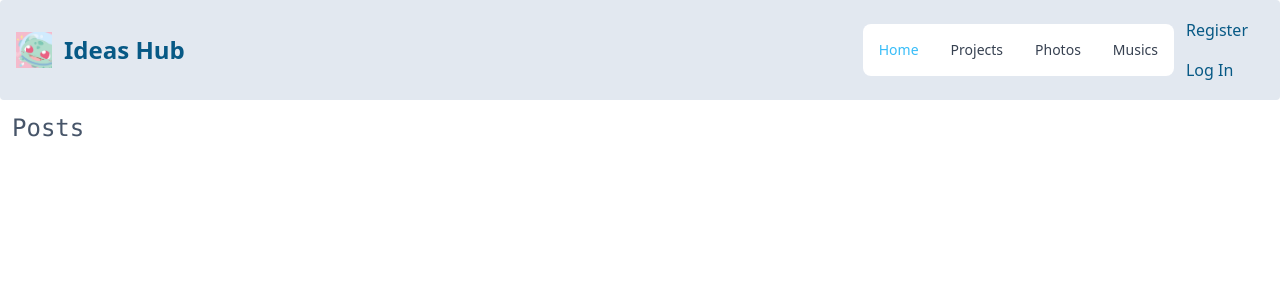
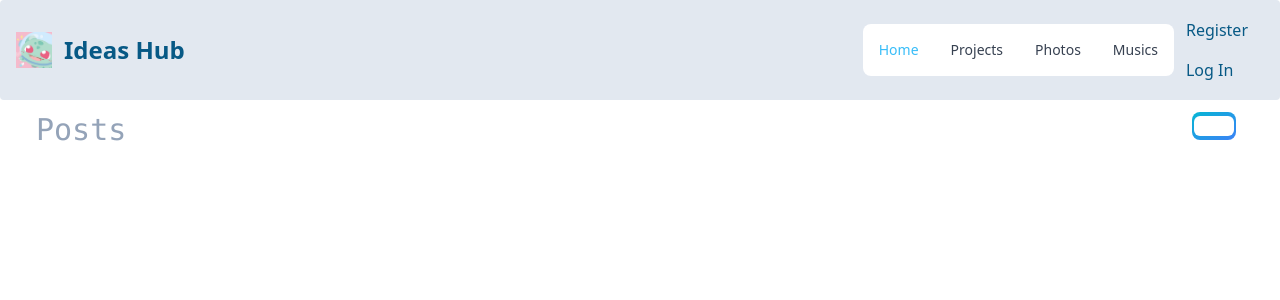
Before and after one commit to bac2qh/twilio-chatgpt, a Flask app: page / in a window 1280 px wide. Shown: the top 300 px of the page. Run offline with Flask 3, Linux system fonts and the light colour scheme; data comes from the database, SQL or seed files in the repository; data that the repository does not hold is empty.

Commit message:
index finished

```diff
--- a/flaskr/static/dist/css/output.css
+++ b/flaskr/static/dist/css/output.css
@@ -553,6 +553,10 @@ video {
   position: static;
 }
 
+.relative {
+  position: relative;
+}
+
 .m-1 {
   margin: 0.25rem;
 }
@@ -582,12 +586,32 @@ video {
   margin-top: 1rem;
 }
 
+.mr-2 {
+  margin-right: 0.5rem;
+}
+
+.ml-4 {
+  margin-left: 1rem;
+}
+
+.mr-5 {
+  margin-right: 1.25rem;
+}
+
+.mr-4 {
+  margin-right: 1rem;
+}
+
 .block {
   display: block;
 }
 
 .flex {
   display: flex;
+}
+
+.inline-flex {
+  display: inline-flex;
 }
 
 .h-6 {
@@ -614,6 +638,10 @@ video {
   align-items: center;
 }
 
+.justify-center {
+  justify-content: center;
+}
+
 .justify-between {
   justify-content: space-between;
 }
@@ -636,6 +664,10 @@ video {
 
 .rounded-lg {
   border-radius: 0.5rem;
+}
+
+.rounded-md {
+  border-radius: 0.375rem;
 }
 
 .border {
@@ -681,6 +713,25 @@ video {
   background-color: rgb(226 232 240 / var(--tw-bg-opacity));
 }
 
+.bg-white {
+  --tw-bg-opacity: 1;
+  background-color: rgb(255 255 255 / var(--tw-bg-opacity));
+}
+
+.bg-gradient-to-br {
+  background-image: linear-gradient(to bottom right, var(--tw-gradient-stops));
+}
+
+.from-cyan-500 {
+  --tw-gradient-from: #06b6d4;
+  --tw-gradient-to: rgb(6 182 212 / 0);
+  --tw-gradient-stops: var(--tw-gradient-from), var(--tw-gradient-to);
+}
+
+.to-blue-500 {
+  --tw-gradient-to: #3b82f6;
+}
+
 .p-1 {
   padding: 0.25rem;
 }
@@ -691,6 +742,18 @@ video {
 
 .p-4 {
   padding: 1rem;
+}
+
+.p-5 {
+  padding: 1.25rem;
+}
+
+.p-0 {
+  padding: 0px;
+}
+
+.p-0\.5 {
+  padding: 0.125rem;
 }
 
 .px-2 {
@@ -728,6 +791,16 @@ video {
   padding-bottom: 1rem;
 }
 
+.px-5 {
+  padding-left: 1.25rem;
+  padding-right: 1.25rem;
+}
+
+.py-3 {
+  padding-top: 0.75rem;
+  padding-bottom: 0.75rem;
+}
+
 .pl-3 {
   padding-left: 0.75rem;
 }
@@ -760,6 +833,11 @@ video {
   line-height: 1.75rem;
 }
 
+.text-3xl {
+  font-size: 1.875rem;
+  line-height: 2.25rem;
+}
+
 .font-bold {
   font-weight: 700;
 }
@@ -774,6 +852,10 @@ video {
 
 .font-semibold {
   font-weight: 600;
+}
+
+.font-medium {
+  font-weight: 500;
 }
 
 .italic {
@@ -795,6 +877,11 @@ video {
   color: rgb(7 89 133 / var(--tw-text-opacity));
 }
 
+.text-slate-400 {
+  --tw-text-opacity: 1;
+  color: rgb(148 163 184 / var(--tw-text-opacity));
+}
+
 .text-slate-600 {
   --tw-text-opacity: 1;
   color: rgb(71 85 105 / var(--tw-text-opacity));
@@ -805,10 +892,29 @@ video {
   color: rgb(255 255 255 / var(--tw-text-opacity));
 }
 
+.text-gray-900 {
+  --tw-text-opacity: 1;
+  color: rgb(17 24 39 / var(--tw-text-opacity));
+}
+
 .shadow-lg {
   --tw-shadow: 0 10px 15px -3px rgb(0 0 0 / 0.1), 0 4px 6px -4px rgb(0 0 0 / 0.1);
   --tw-shadow-colored: 0 10px 15px -3px var(--tw-shadow-color), 0 4px 6px -4px var(--tw-shadow-color);
   box-shadow: var(--tw-ring-offset-shadow, 0 0 #0000), var(--tw-ring-shadow, 0 0 #0000), var(--tw-shadow);
+}
+
+.transition-all {
+  transition-property: all;
+  transition-timing-function: cubic-bezier(0.4, 0, 0.2, 1);
+  transition-duration: 150ms;
+}
+
+.duration-75 {
+  transition-duration: 75ms;
+}
+
+.ease-in {
+  transition-timing-function: cubic-bezier(0.4, 0, 1, 1);
 }
 
 .hover\:border-blue-500:hover {
--- a/flaskr/templates/main/index.html
+++ b/flaskr/templates/main/index.html
@@ -1,19 +1,21 @@
 {% extends 'base.html' %}
 
 {% block header %}
-    <h1 class="p-3 text-2xl">{% block title %}Posts{% endblock %}</h1>
-    <button>
-        <span class="btn btn-sm btn-success">
-            {% if g.user %}
-                <a class="action" href="{{ url_for('main.create') }}">New</a>
-            {% endif %}
-        </span>
-    </button>
+    <div class="flex justify-between px-5 py-3 ml-4 mr-4">
+        <h1 class="text-3xl text-slate-400">{% block title %}Posts{% endblock %}</h1>
+        <button class="relative inline-flex items-center justify-center p-0.5 mb-2 mr-2 overflow-hidden text-sm font-medium text-gray-900 rounded-lg group bg-gradient-to-br from-cyan-500 to-blue-500 group-hover:from-cyan-500 group-hover:to-blue-500 hover:text-white dark:text-white focus:ring-4 focus:outline-none focus:ring-cyan-200 dark:focus:ring-cyan-800">
+            <span class="relative px-5 py-2.5 transition-all ease-in duration-75 bg-white dark:bg-gray-900 rounded-md group-hover:bg-opacity-0">
+                {% if g.user %}
+                    <a class="action" href="{{ url_for('main.create') }}">Create new posts</a>
+                {% endif %}
+            </span>
+        </button>
+    </div>
 {% endblock %}
 
 {% block content %}
     {% for post in posts %}
-        <div class="flex flex-col p-4 ml-2 max-w-md rounded overflow-hidden shadow-lg">
+        <div class="flex flex-col p-4 ml-4 max-w-md rounded overflow-hidden shadow-lg">
             <img class="w-full" src="{{ post['img'] }}" alt="User photo link broken">
             <div class="px-6 py-4">
             <div class="font-bold text-xl mb-2">{{ post['title'] }}</div>
```
Also changed, not shown: other parts of flaskr/static/dist/css/output.css (+45 -0 lines).
